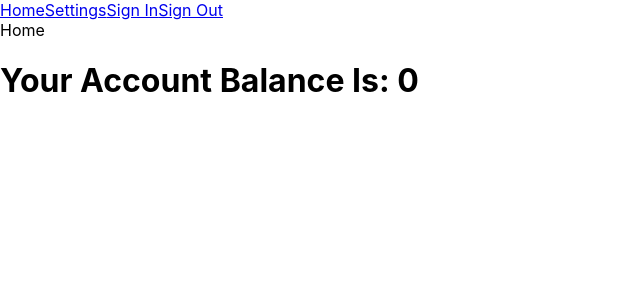
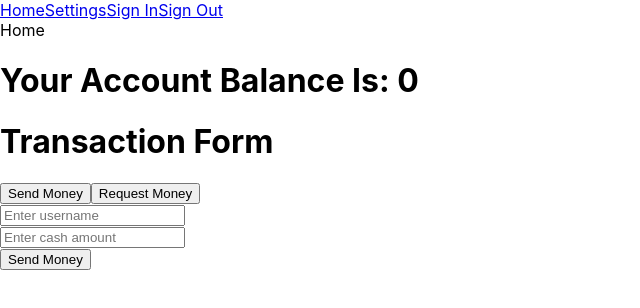
Before and after one commit to RamiLorca/cash-pal, a React (Create React App) app in the folder cash-pal/: page / in a window 1280 px wide. Shown: the top 308 px of the page, without its empty margins (0-640 px from the left). Built offline with nearby package versions, Linux system fonts and the light colour scheme.

Commit message:
started TransactionForm component

```diff
--- /dev/null
+++ b/cash-pal/src/components/home components/TransactionForm.component.tsx
@@ -0,0 +1,48 @@
+
+import React, { useState } from 'react';
+
+const TransactionForm = () => {
+
+    const [activeButton, setActiveButton] = useState('Send Money');
+
+    const handleButtonClick = (buttonType: string) => {
+        setActiveButton(buttonType);
+      };
+
+    const handleSubmit = (event: React.FormEvent<HTMLFormElement>) => {
+        event.preventDefault();
+        if (activeButton === 'Send Money') {
+          // Logic for sending money
+          console.log('Sending money...');
+        } else if (activeButton === 'Request Money') {
+          // Logic for requesting money
+          console.log('Requesting money...');
+        }
+      };
+
+    return (
+      <div>
+        <h1>Transaction Form</h1>
+
+        <button onClick={() => handleButtonClick('Send Money')}>Send Money</button>
+        <button onClick={() => handleButtonClick('Request Money')}>Request Money</button>
+
+        <form onSubmit={handleSubmit}>
+
+            <input type="text" placeholder="Enter username"></input>
+
+            <br/>
+
+            <input type="number" min="0.00" step="0.01" placeholder="Enter cash amount"></input>
+
+            <br/>
+
+            <input type="submit" value={activeButton} />
+
+        </form>
+
+      </div>
+    )
+  }
+
+export default TransactionForm;
--- a/cash-pal/src/router/Home.component.tsx
+++ b/cash-pal/src/router/Home.component.tsx
@@ -1,5 +1,6 @@
 import { Outlet } from "react-router-dom";
 import DisplayBalance from "../components/home components/DisplayBalance.component";
+import TransactionForm from "../components/home components/TransactionForm.component";
 
 const Home = () => {
   return (
@@ -7,6 +8,7 @@ const Home = () => {
       <Outlet />
       <div>Home</div>
       <DisplayBalance />
+      <TransactionForm />
     </>
   )
 }
```
